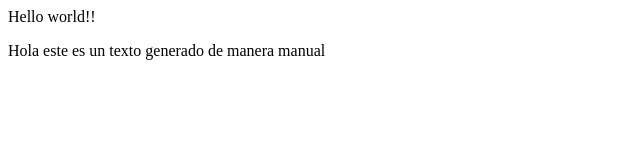
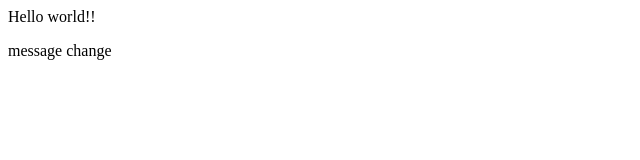
Before and after one commit to Sychness/first_wd_pj, a plain HTML site: page index.html in a window 1280 px wide. Shown: the whole page, without its empty margins (0-640 px from the left). Drawn offline with Linux system fonts and the light colour scheme.

Commit message:
cambio en html

```diff
--- a/index.html
+++ b/index.html
@@ -12,7 +12,7 @@
     </article>
 
     <p>
-        Hola este es un texto generado de manera manual
+        message change
 
     </p>
 
```
